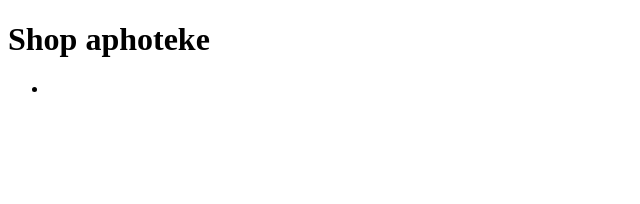
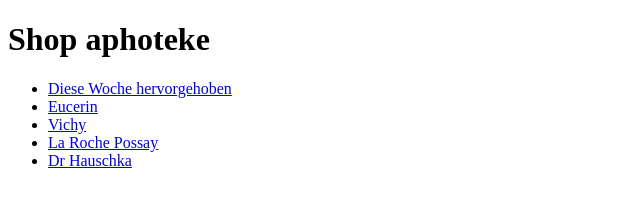
Before and after one commit to Meling1/Moja-stranica, a plain HTML site: page index.html in a window 1280 px wide. Shown: the whole page, without its empty margins (0-640 px from the left). Drawn offline with Linux system fonts and the light colour scheme.

Commit message:
dodani a tagovi kao sidra

```diff
--- a/index.html
+++ b/index.html
@@ -14,7 +14,11 @@
         <h1>Shop aphoteke</h1>
         <nav role="navigation">
             <ul>
-                <li><a href="" </li>
+                <li><a href="#p1">Diese Woche hervorgehoben</a> </li>
+                <li><a href="#p2">Eucerin</a></li>
+                <li><a href="#p3">Vichy</a></li>
+                <li><a href="#p4">La Roche Possay</a></li>
+                <li><a href="#p5">Dr Hauschka</a></li>
             </ul>
 
         </nav>
```
